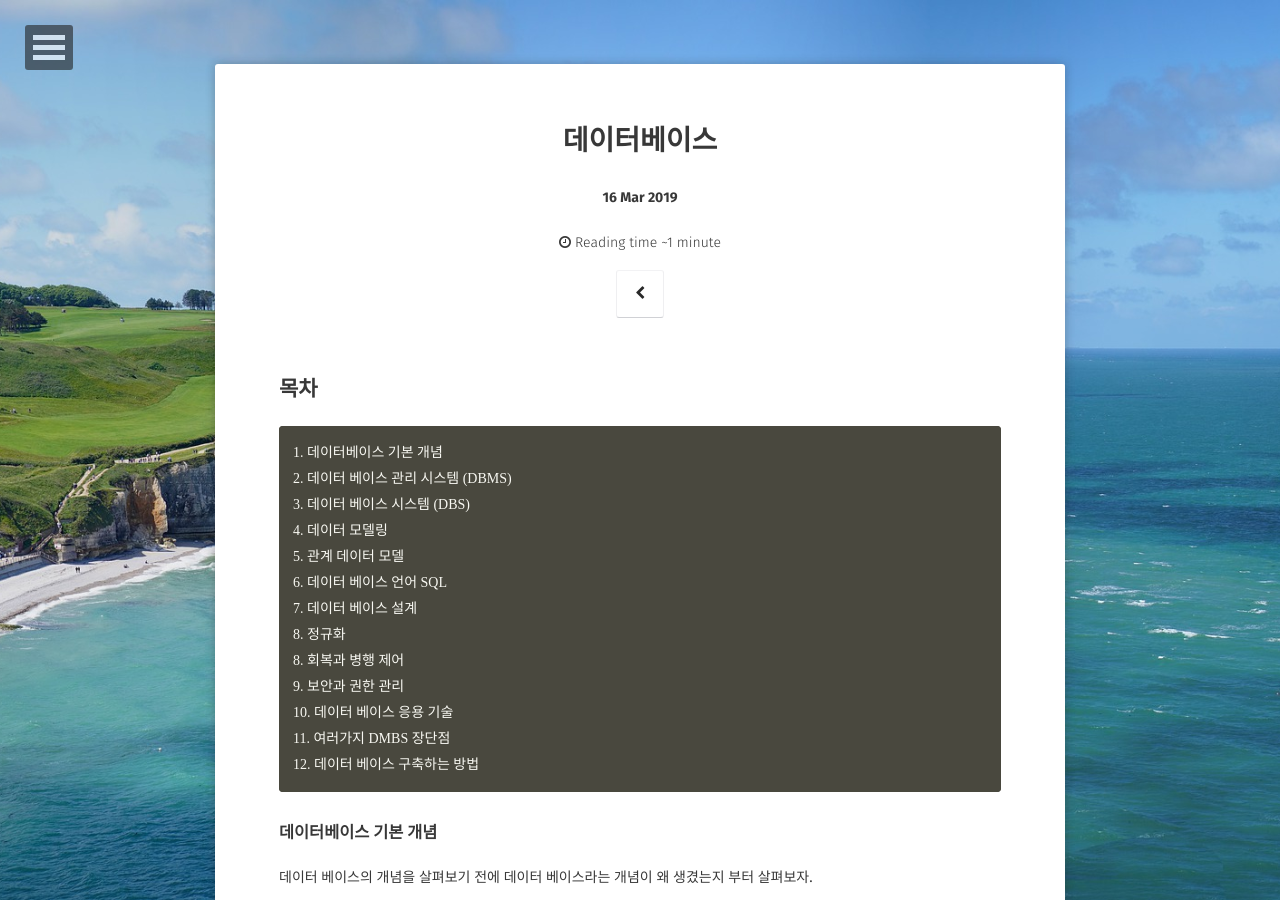
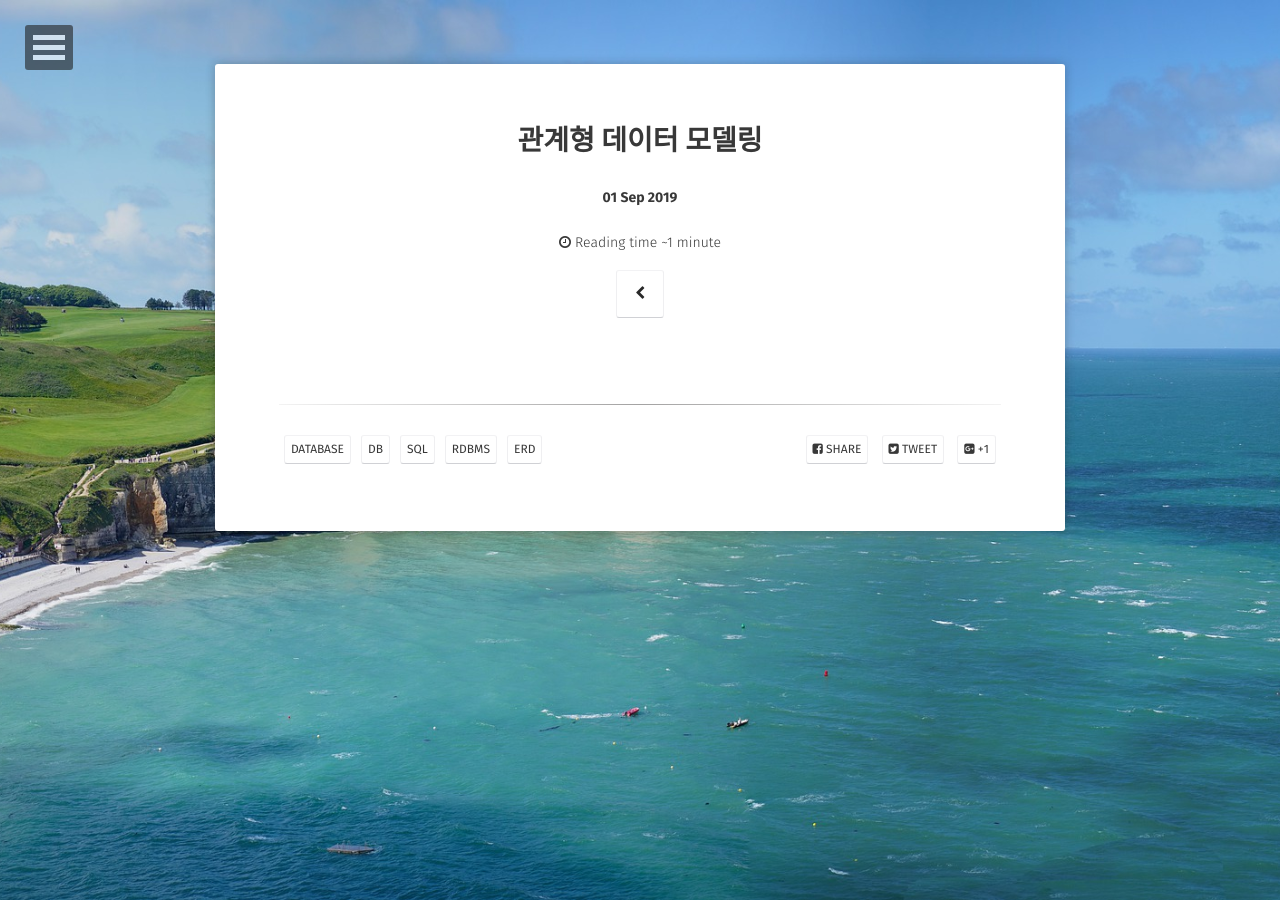
Before and after one commit to Jungjihyuk/JH_Life, a Jekyll site: the page built from _posts/2019-03-16-database.md, in a window 1280 px wide and 900 px high. Built offline with Jekyll 4.4.1, drawn with Linux system fonts in a browser that asks for light colours; some web fonts are replaced; comment, search, counter and statistics services are not loaded; some of the changed text lies outside the part shown.

Commit message:
update database

````diff
--- a/_posts/2019-03-16-database.md
+++ b/_posts/2019-03-16-database.md
@@ -1,56 +1,12 @@
 ---
 layout: post
-title: 데이터베이스
-date: 2019-03-16
-excerpt: "데이터베이스 개론 책으로 복습한 내용 및 구글링 정리하기"
+title: 관계형 데이터 모델링
+date: 2019-09-01
+excerpt: "생활코딩 관계형 데이터 모델링 보고 정리하기"
 tag:
 - database
 - DB
 - sql
+- RDBMS
+- ERD
 ---
-
-## 목차
-```
-1. 데이터베이스 기본 개념
-2. 데이터 베이스 관리 시스템 (DBMS)
-3. 데이터 베이스 시스템 (DBS)
-4. 데이터 모델링
-5. 관계 데이터 모델
-6. 데이터 베이스 언어 SQL
-7. 데이터 베이스 설계
-8. 정규화
-8. 회복과 병행 제어
-9. 보안과 권한 관리
-10. 데이터 베이스 응용 기술
-11. 여러가지 DMBS 장단점
-12. 데이터 베이스 구축하는 방법
-```
-### 데이터베이스 기본 개념
-
-데이터 베이스의 개념을 살펴보기 전에 데이터 베이스라는 개념이 왜 생겼는지 부터 살펴보자.<br>
-
-데이터베이스가 사용되기 이전에는 파일 시스템을 통해 데이터가 유지되고 있었다. 하지만 파일 기반으로<br>
-데이터를 관리하게 되면 중복된 데이터가 발생하고 중복된 데이터간 불일치가 발생하는 등 데이터 무결성 문제가 발생했다.<br>
-그리고 시스템 또는 프로그램이 파일 구조에 영향을 받아 유지보수가 복잡한 문제도 있었다.<br>
-그 이외에도 데이터 파일이 응용프로그램에 종속적이기 때문에 응용 프로그램이 데이터의 물리적 저장 구조에 맞게 프로그램 되어야 하며,<br>
-데이터의 보안, 회복, 공유등의 문제가 있었기 때문에 데이터 베이스의 개념이 탄생했다.
-
-
-### 데이터 베이스 언어 SQL
-
-IN 과 EXISTS 차이 <br>
-[IN vs EXISTS](https://wedul.site/450)
-
-
-### SQL 사용자 관리
-
-MySQL 사용자 관리(추가, 삭제, 권한부여)<br>
-[blog](https://blog.opid.kr/237)<br>
-[tistory](https://dinggur.tistory.com/112)<br>
-[ibm](https://www.ibm.com/support/knowledgecenter/ko/SSEPGG_10.5.0/com.ibm.db2.luw.sql.ref.doc/doc/r0000925.html)
-
-
-### 식별자 관계 & 비식별자 관계
-
-[tistory1](https://12bme.tistory.com/332)<br>
-[tistory2](https://jiginet.tistory.com/6)
````
